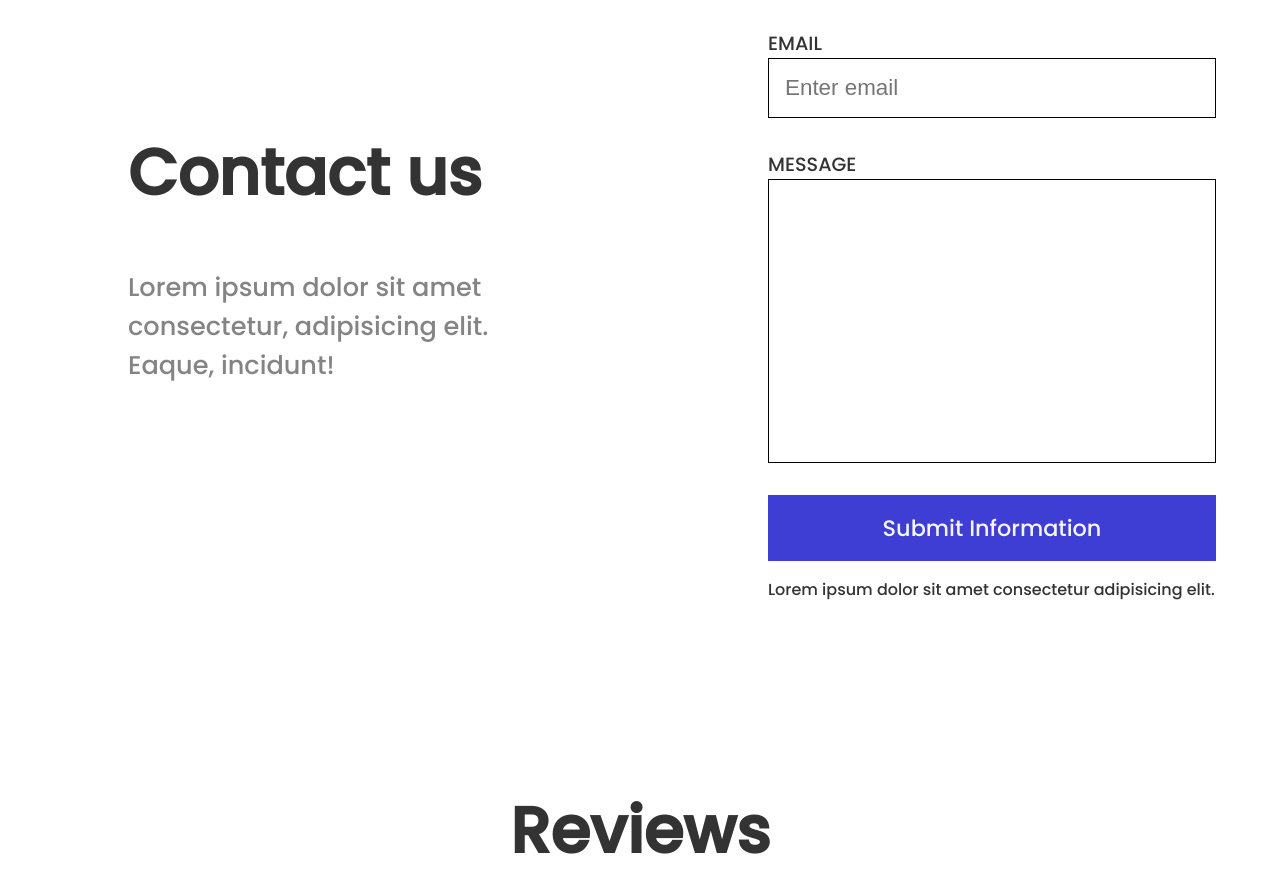
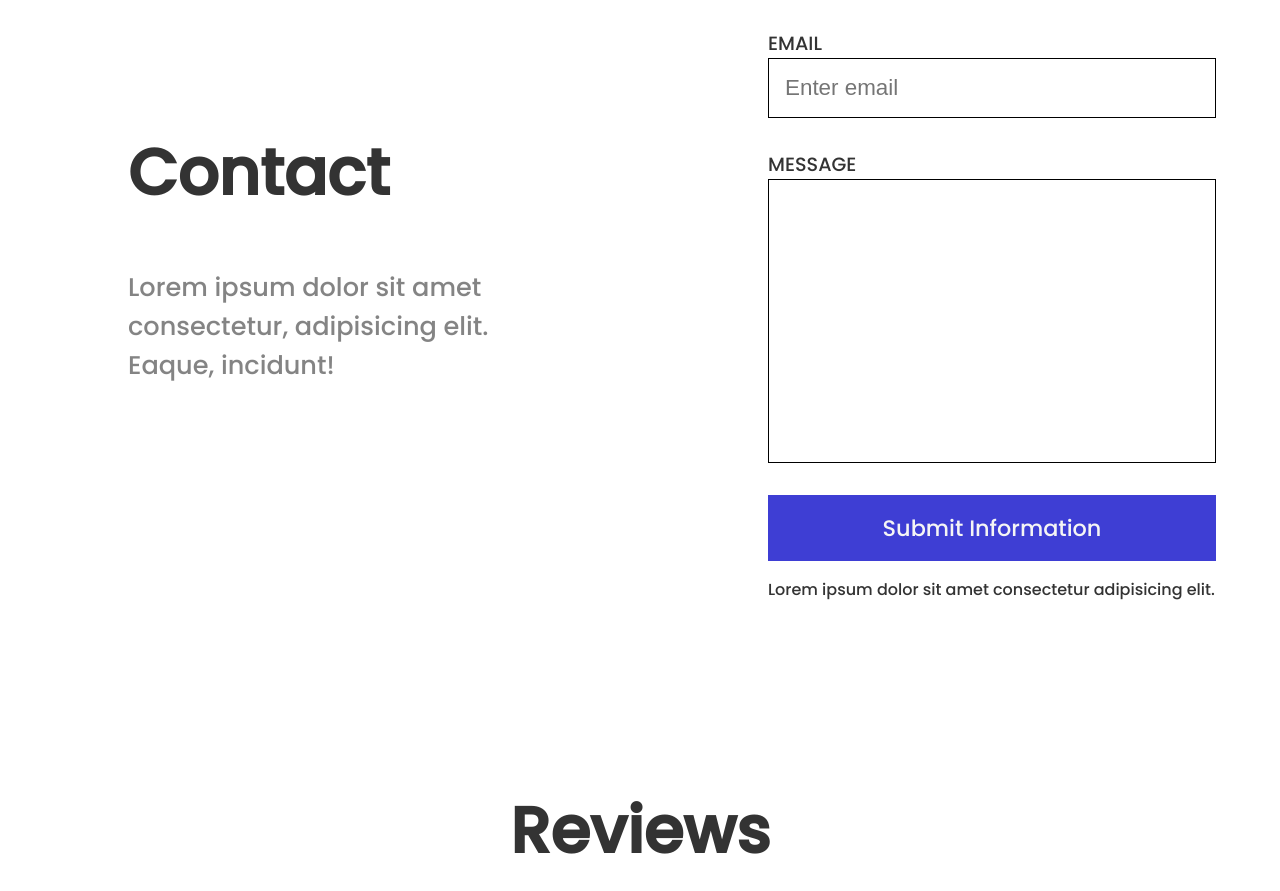
Before and after one commit to Chet4nSingh/devops-laptopchumps, a plain HTML site: page index.html in a window 1280 px wide. Shown: the part 1825-2716 px from the top of the page. Drawn offline with Linux system fonts and the light colour scheme.

Commit message:
Containerized

```diff
--- a/index.html
+++ b/index.html
@@ -64,7 +64,7 @@
     <section id="contactus" class="contact-us-background">
         <section class="contact-us">
             <section class="contact-us-content">
-                <h1>Contact us</h1>
+                <h1>Contact</h1>
                 <p>Lorem ipsum dolor sit amet consectetur, adipisicing elit. Eaque, incidunt!</p>
             </section>
             <section class="contact-us-form">
```
